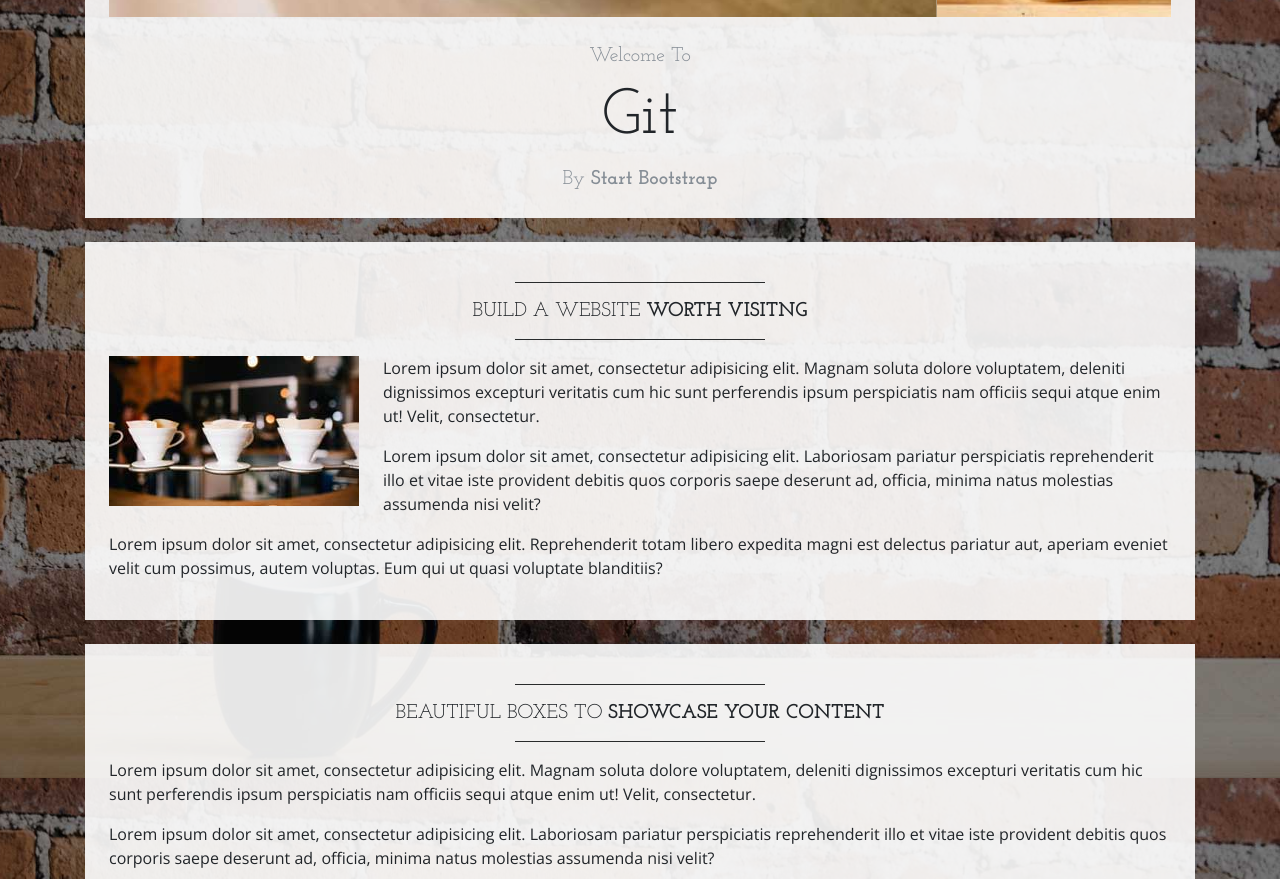
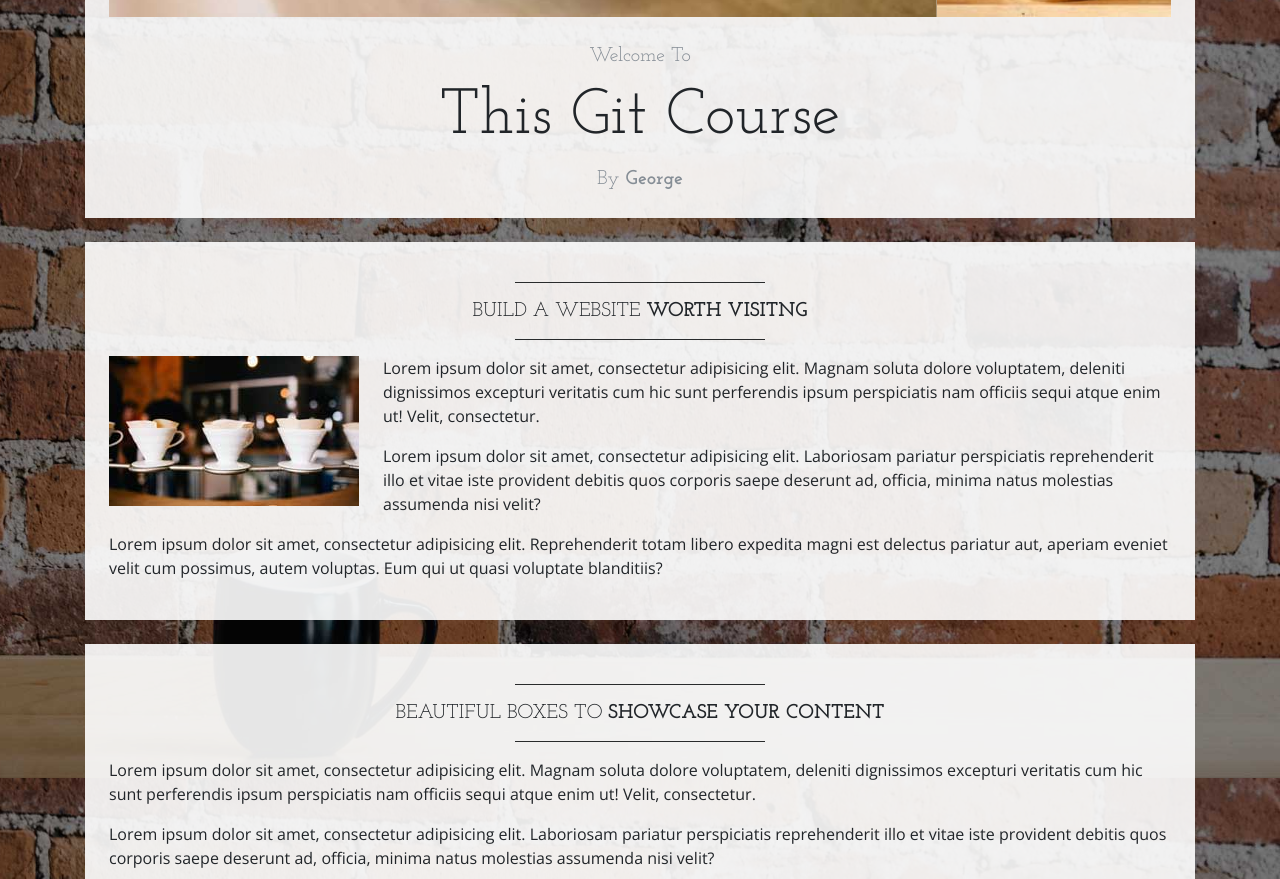
Before and after one commit to ph4g3th3r4py/learninggitcourse, a website: page index.html in a window 1280 px wide. Shown: the part 822-1701 px from the top of the page. Drawn offline with nearby package versions, Linux system fonts and the light colour scheme.

Commit message:
Changed items after carousel

```diff
--- a/index.html
+++ b/index.html
@@ -100,9 +100,9 @@
         <!-- Welcome Message -->
         <div class="text-center mt-4">
           <div class="text-heading text-muted text-lg">Welcome To</div>
-          <h1 class="my-2">Git</h1>
+          <h1 class="my-2">This Git Course</h1>
           <div class="text-heading text-muted text-lg">By
-            <strong>Start Bootstrap</strong>
+            <strong>George</strong>
           </div>
         </div>
       </div>
```
